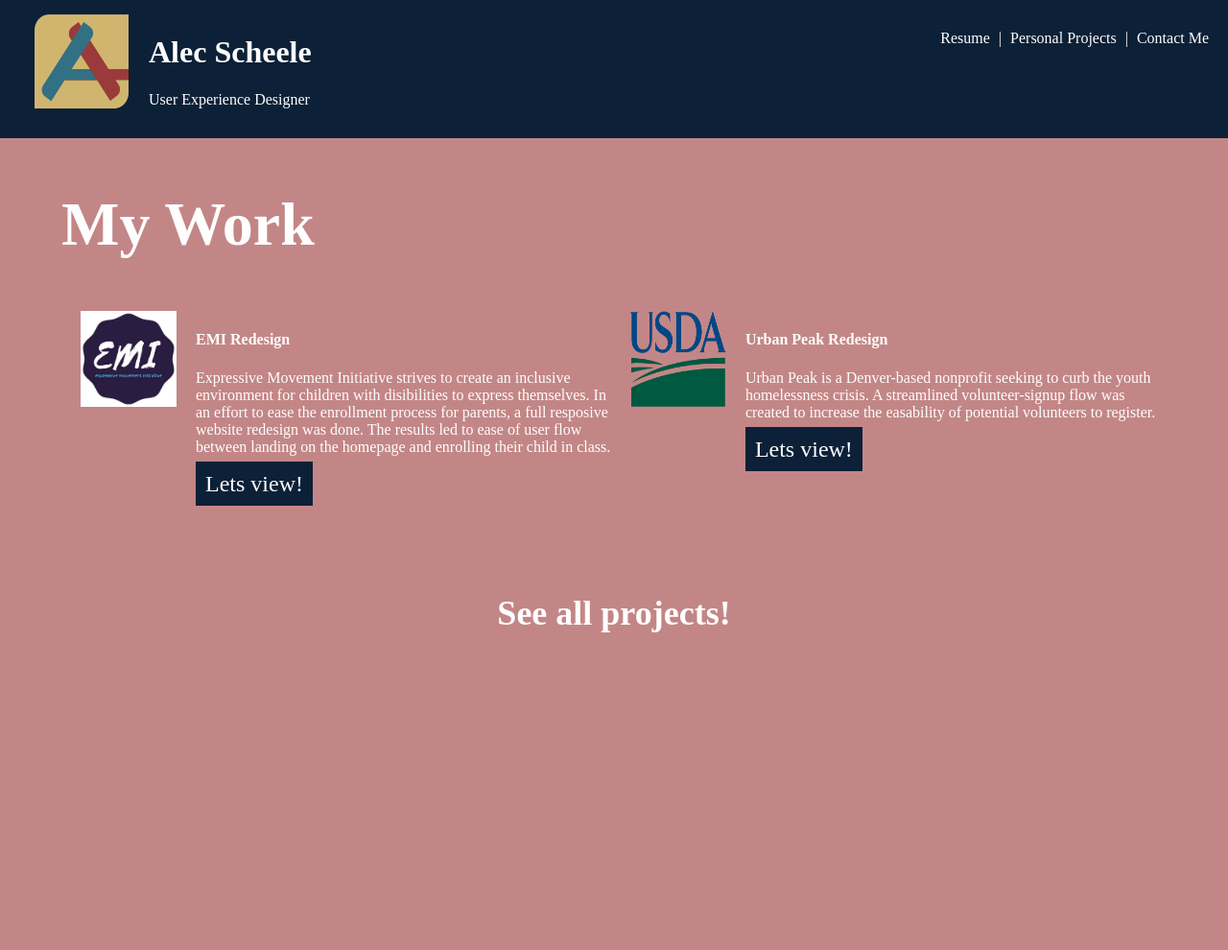
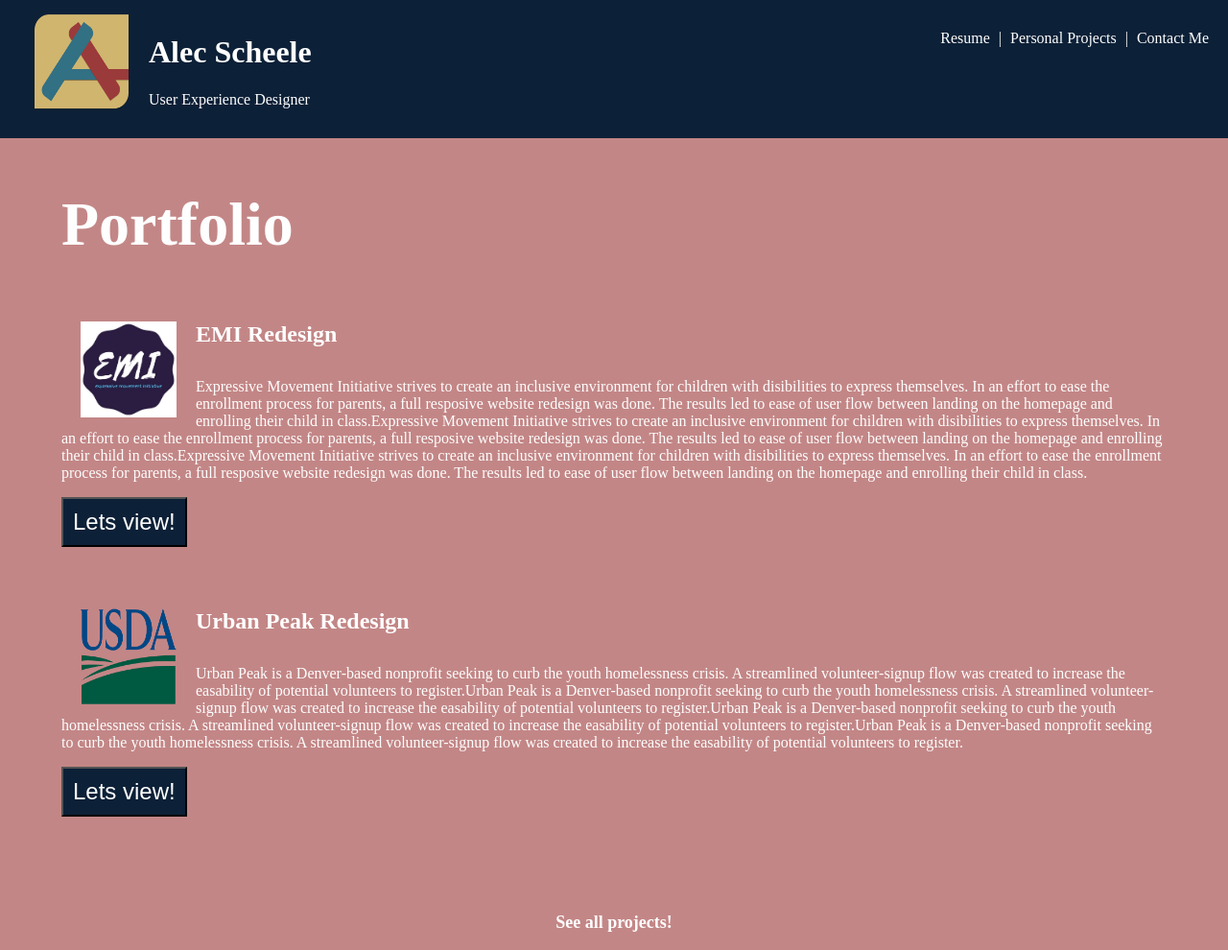
Before and after one commit to ScheeleMan22/UX_UI_HW_19, a plain HTML site: page myWork.html in a window 1280 px wide. Shown: the whole page at 96% size. Before the commit the page ends 800 px from the top, so only its background shows below. Drawn offline with nearby package versions, Linux system fonts and the light colour scheme.

Commit message:
page tweaks
created button classes and tweaked alignment

```diff
--- a/css/style.css
+++ b/css/style.css
@@ -1,7 +1,6 @@
 body{
     margin: 0;
     overflow: scroll;
-    /*background-color: #0C2037;*/
 }
 
 /*-------------------Top Navigation----------------------*/
@@ -29,22 +28,6 @@ header p {
     margin-top: -10px;
 }
 /*------------------------Body Content-------------------------------------------------------------------*/
-/*
-button {
-    padding-bottom: 10%;
-    padding-top: 10%;
-    display: inline-block;
-    color:#fefefe;
-    font-size:36px;
-    width: 33%;
-    height: 33%;
-    border: none;
-    margin-right: -2px;
-    margin-left: -2px;
-    text-align:center;
-    line-height: 2px;
-}
-*/
 .aboutButton {
     background-color: #6AA5B8;
     padding-bottom: 10%;
@@ -127,17 +110,6 @@ button {
     transform scale(1, 1)
 */
 
-/*
-.wrapper {
-    max-width: 300px;
-  margin: 0 auto;
-  text-align: center;
-}
-.buttonGrid {
-    display: inline-block;
-    position: left;
-}
-*/
 /*--------------------------------------------------------------------------------------------*/
 /*Footer Content*/
 /*
@@ -157,56 +129,10 @@ footer li {
     padding: 0px 7px;
 }
 */
+/*----------------------------------------------------------------------------------------------------*/
 
-/*
-.blueBlock{
-    width:33%;
-    height: 300px;
-    display: inline-block;
-    background-color: #6AA5B8;
-    color: whitesmoke;
-    margin-right: -2px;
-    text-align: center;
-    font-size: 36px;
-    font-family: Arial, Helvetica, sans-serif;
-}
 
-.mustardBlock{
-    width:33%;
-    height: 300px;
-    display: inline-block;
-    background-color: #D6A988;
-    color: whitesmoke;
-    text-align: center;
-    font-size: 36px;
-    font-family: Arial, Helvetica, sans-serif;
-}
-.purpleBlock{
-    width:33%;
-    height: 300px;
-    display: inline-block;
-    background-color: #9276BF;
-    color:whitesmoke;
-    margin-left: -4px;
-    font-size: 36px;
-    text-align: center;
-    font-family: Arial, Helvetica, sans-serif;
-}
-.salmonBlock{
-    width:33%;
-    height: 300px;
-    margin-left: -2px;
-    display: inline-block;
-    background-color: #C38686;
-    color: whitesmoke;
-    font-size: 36px;
-    text-align: center;
-    font-family: Arial, Helvetica, sans-serif;
-}
-
-*/
-
-/*UX SKILLS CONTENT*/
+/*About CONTENT*/
 .aboutHeader {
     font-size: 64px;
     text-indent: 10%;
@@ -217,6 +143,7 @@ footer li {
     color:#fefefe;
     float: right;
     text-indent: 10px;
+    overflow: auto;
 }
 .aboutImage {
     float: left;
@@ -229,7 +156,7 @@ footer li {
 }
 .flexContainer {
     display: flex;
-    margin: 1%;
+    margin: 2%;
     gap: 10px;
     flex-direction: row;
 }
@@ -247,16 +174,19 @@ footer li {
     margin-top: 2%;
 
 }
+/*------------------------------------------------------------------------------------*/
+/*Portfolio Content*/
+.emiSelection {
+    margin: 5%;
+    display: block;
 
-.workGrid {
-    margin: 0px 5%;
-    display: grid;
-    grid-template-areas: 'myArea myArea myArea myArea';
-    border-color:coral;
-    border-width: 2pt;
-    /*grid-template-columns: 1fr 1fr 1fr 1fr;
-    grid-template-rows: auto auto auto auto;
-    */
+}
+.usdaSelection {
+    margin: 5%;
+    display: block;
+}
+.myWork {
+    display:inline-block;
 }
 section h1 {
     font-size: 64px;
@@ -266,6 +196,26 @@ section h3{
     font-size: 36px;
 }
 
+.emiButton {
+    display: flex;
+    font-size: 24px;
+    background-color: #0C2037;
+    color:#FEFEFE;
+    padding: 10px;
+    text-align: center;
+}
+
+.usdaButton {
+    display: flex;
+    justify-content: center;
+    font-size: 24px;
+    background-color: #0C2037;
+    color:#FEFEFE;
+    padding: 10px;
+}
+/*-----------------------------------------------------------------------------*/
+
+/*Connecting mobile RWD*/
 @media only screen and (max-width: 600px) {
     .workGrid{
       display: grid;
--- a/myWork.html
+++ b/myWork.html
@@ -9,7 +9,7 @@
     </head>
 
     <body style="background-color: #C38686">
-
+<!---------------------------------------------------------------------------------------------------->
     <!--Header navigation section-->
     <header>
         <img src="images/DAMNCreationsLogo.png" width="100" height="100" ALIGN ="left" HSPACE="20">
@@ -28,35 +28,31 @@
     <!-- My Work Section Constructed using CSS Grid -->
 
     <section class="myWork">
-        <h1 style="color: #FEFEFE; text-indent: 5%;">My Work</h1>
-        <div class="workGrid">
-            <div>
+        <h1 style="color: #FEFEFE; text-indent: 5%;">Portfolio</h1>
+        <div class="emiSelection">
                 <img src="images/EMILogo.jpg"width="100" height="100" ALIGN ="left" HSPACE="20">
-            </div>
-            <div>
-                <h4 style="color: #FEFEFE;">EMI Redesign</h4>
-                <p style= "color: #FEFEFE;">Expressive Movement Initiative strives to create an inclusive environment for children with disibilities to express themselves. In an effort to ease the enrollment process for parents, a full resposive website redesign was done. The results led to ease of user flow between landing on the homepage and enrolling their child in class.</p>
-                <a-button style="font-size: 24px; background-color: #0C2037; color:#FEFEFE; padding: 10px;">Lets view!</button>
-            </div>
+                <h4 style="color: #FEFEFE; font-size: 24px;">EMI Redesign</h4>
+                <p style= "color: #FEFEFE;">Expressive Movement Initiative strives to create an inclusive environment for children with disibilities to express themselves. In an effort to ease the enrollment process for parents, a full resposive website redesign was done. The results led to ease of user flow between landing on the homepage and enrolling their child in class.Expressive Movement Initiative strives to create an inclusive environment for children with disibilities to express themselves. In an effort to ease the enrollment process for parents, a full resposive website redesign was done. The results led to ease of user flow between landing on the homepage and enrolling their child in class.Expressive Movement Initiative strives to create an inclusive environment for children with disibilities to express themselves. In an effort to ease the enrollment process for parents, a full resposive website redesign was done. The results led to ease of user flow between landing on the homepage and enrolling their child in class.</p>
+                <button class="emiButton">Lets view!</button>
+        </div>
 
-            <div>
+        <div class="usdaSelection">
                 <img src="images/usda-symbol 1.png"width="100" height="100" ALIGN ="left" HSPACE="20">
-            </div>
-            <div>
-                <h4 style="color: #FEFEFE;">Urban Peak Redesign</h4>
-                <p style="color:#FEFEFE;">Urban Peak is a Denver-based nonprofit seeking to curb the youth homelessness crisis. A streamlined volunteer-signup flow was created to increase the easability of potential volunteers to register.</p>
-                <b-button style="font-size: 24px; background-color: #0C2037; color: #FEFEFE; padding: 10px;">Lets view!</button>
-            </div>
-        </div>
-        <h3 style="text-align: center; color: #FEFEFE; margin-top: 100px;">See all projects!</h3>
+                <h4 style="color: #FEFEFE; font-size: 24px;">Urban Peak Redesign</h4>
+                <p style="color:#FEFEFE;">Urban Peak is a Denver-based nonprofit seeking to curb the youth homelessness crisis. A streamlined volunteer-signup flow was created to increase the easability of potential volunteers to register.Urban Peak is a Denver-based nonprofit seeking to curb the youth homelessness crisis. A streamlined volunteer-signup flow was created to increase the easability of potential volunteers to register.Urban Peak is a Denver-based nonprofit seeking to curb the youth homelessness crisis. A streamlined volunteer-signup flow was created to increase the easability of potential volunteers to register.Urban Peak is a Denver-based nonprofit seeking to curb the youth homelessness crisis. A streamlined volunteer-signup flow was created to increase the easability of potential volunteers to register.</p>
+                <button class="usdaButton">Lets view!</button>
+         </div>
+        <h3 style="text-align: center; color: #FEFEFE; margin-top: 100px; font-size: 18px;">See all projects!</h3>
     </section>
 
-
+<!-------------------------------------------------------------------------------------------------------->
 
 
 
     </body>
+    <!--------------------------JS links------------------------------------------->
     <script src="https://cdnjs.cloudflare.com/ajax/libs/jquery/2.1.3/jquery.min.js" type="text/javascript"></script>
     <script src="http://ajax.googleapis.com/ajax/libs/jquery/1.7.1/jquery.min.js" type="text/javascript"></script>
     <script src="js/index.js"> </script>
+    <!------------------------------------------------------------------------------>
     </html>
```
Also changed, not shown: index.html (+1 -1 lines), skills.html (+1 -1 lines), 1 other file.
